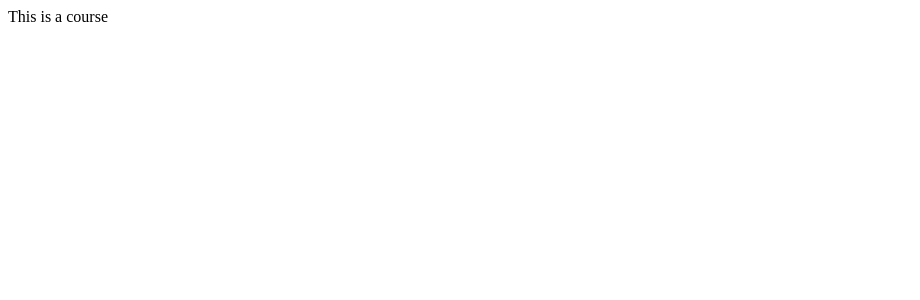
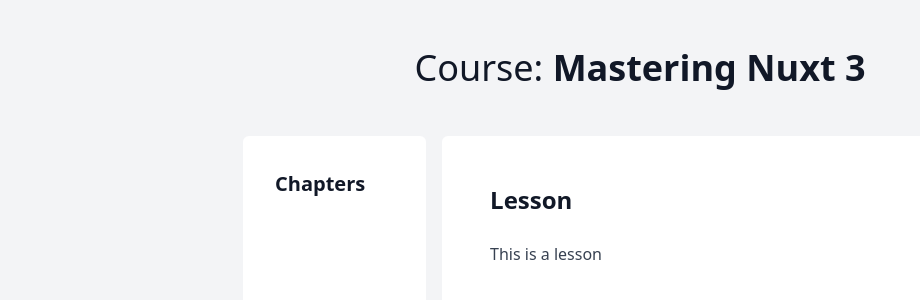
Before and after one commit to Basil-Panasiuk/mastering_course, a Nuxt app: page /course in a window 1280 px wide. Shown: the top 300 px of the page, without its empty margins (0-920 px from the left). Built offline with nearby package versions, Linux system fonts and the light colour scheme.

Commit message:
Add tailwind package

```diff
--- /dev/null
+++ b/app.vue
@@ -0,0 +1,7 @@
+<template>
+  <div>
+      <NuxtLayout>
+          <NuxtPage />
+      </NuxtLayout>
+  </div>
+</template>
--- a/nuxt.config.ts
+++ b/nuxt.config.ts
@@ -1,4 +1,7 @@
 // https://nuxt.com/docs/api/configuration/nuxt-config
 export default defineNuxtConfig({
-  devtools: { enabled: true }
+  devtools: { enabled: true },
+  modules: [
+    '@nuxtjs/tailwindcss'
+  ]
 })
--- a/package.json
+++ b/package.json
@@ -10,7 +10,12 @@
   },
   "devDependencies": {
     "@nuxt/devtools": "latest",
+    "@nuxtjs/tailwindcss": "^6.7.0",
+    "@tailwindcss/typography": "0.5.8",
     "@types/node": "^18",
     "nuxt": "^3.5.2"
+  },
+  "dependencies": {
+    "prettier": "^2.8.8"
   }
 }
--- a/pages/course.vue
+++ b/pages/course.vue
@@ -1 +1,28 @@
-<template>This is a course </template>
+<template>
+  <div
+    class="p-12 bg-gray-100 w-full h-full min-h-screen flex flex-col items-center"
+  >
+    <div class="prose mb-12">
+      <h1>
+        <span class="font-medium">
+          Course:
+          <span class="font-bold">Mastering Nuxt 3</span>
+        </span>
+      </h1>
+    </div>
+
+    <div class="flex flex-row justify-center flex-grow">
+      <div
+        class="prose mr-4 p-8 bg-white rounded-md min-w-[20ch] flex flex-col"
+      >
+        <h3>Chapters</h3>
+        <!-- All the lessons for the course listed here -->
+      </div>
+
+      <div class="prose p-12 bg-white rounded-md w-[65ch]">
+        <h2>Lesson</h2>
+        <p>This is a lesson</p>
+      </div>
+    </div>
+  </div>
+</template>
--- /dev/null
+++ b/tailwind.config.js
@@ -0,0 +1,8 @@
+/** @type {import('tailwindcss').Config} */
+module.exports = {
+    content: [],
+    theme: {
+        extend: {},
+    },
+    plugins: [require('@tailwindcss/typography')],
+};
```
Also changed, not shown: 1 other file (tests, documents, lock files or other folders).
